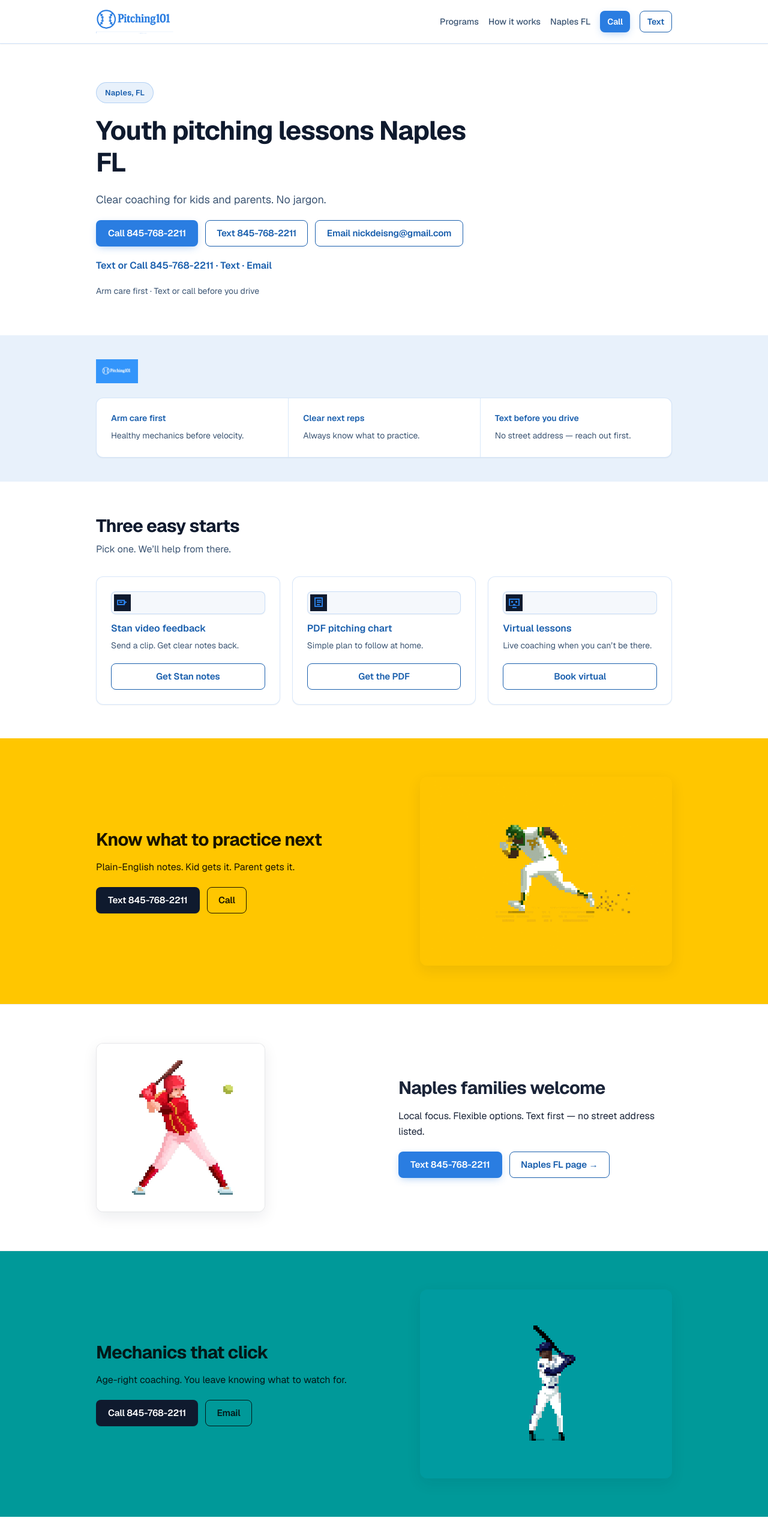
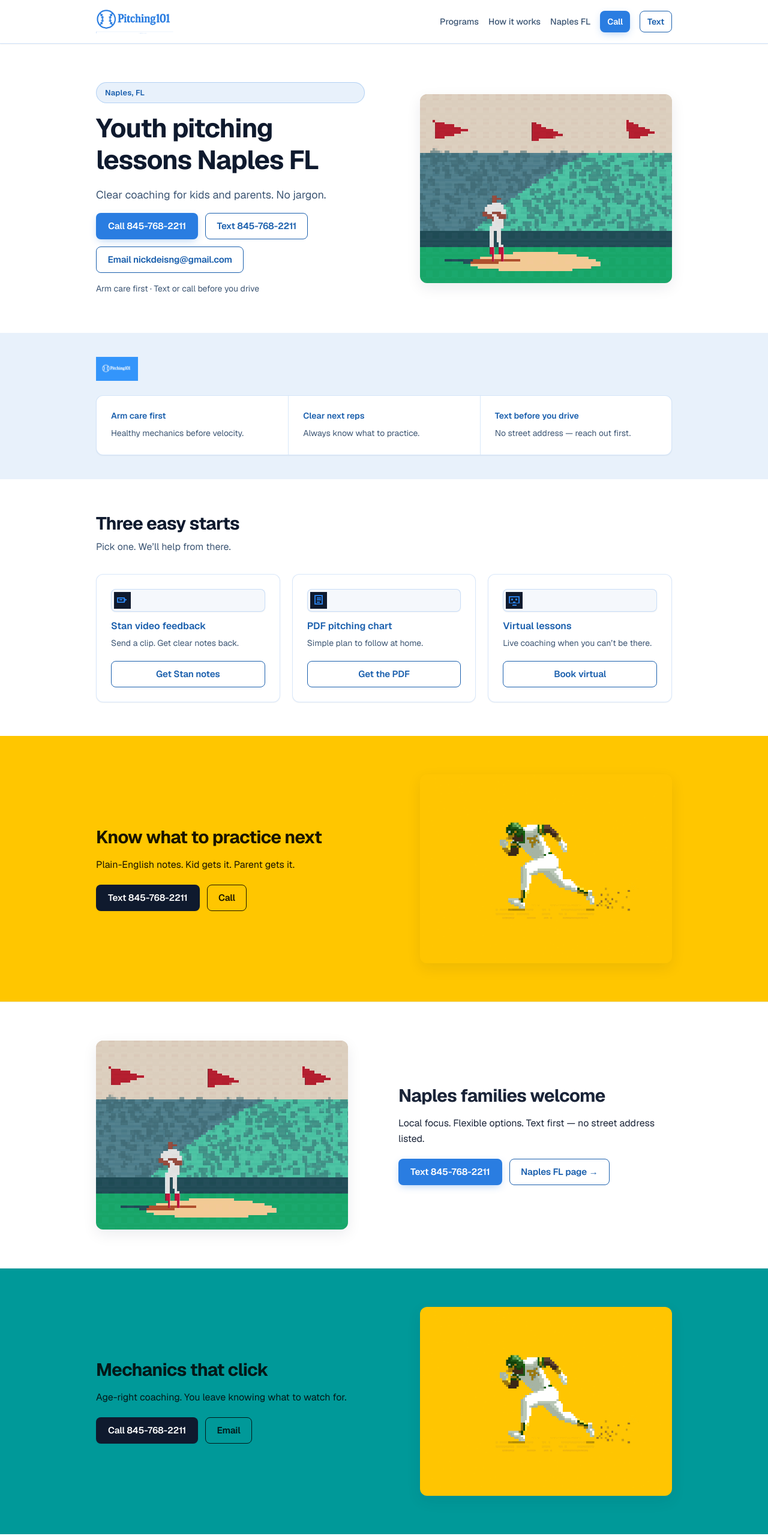
Before and after one commit to Pitching101/pitching101-web, a Next.js app: page / in a window 1280 px wide. Shown: the top 2566 px of the page at 60% size. Built offline with nearby package versions, Linux system fonts and the light colour scheme.

Commit message:
Hero pitcher RIGHT; drop hitting + GIF-only bands
Place pixel-pitcher.gif on the white hero right beside short copy/CTAs.
Keep only pitcher and runner art in text+media rows; remove batter/swing
and the full-bleed scenic GIF section. Naples SEO page uses pitcher too.

```diff
--- a/src/app/globals.css
+++ b/src/app/globals.css
@@ -559,6 +559,7 @@ button:focus-visible {
 .media-frame-yellow { background: #ffc600; }
 .media-frame-teal { background: #009999; }
 .media-frame-white { background: #ffffff; border: 1px solid color-mix(in srgb, var(--ink) 10%, transparent); }
+.media-frame-stadium { background: #dbcebd; }
 .asset-band-yellow .ui-title,
 .asset-band-teal .ui-title,
 .asset-band-white .ui-title { color: inherit; }
--- a/src/app/naples-fl-pitching-lessons/page.tsx
+++ b/src/app/naples-fl-pitching-lessons/page.tsx
@@ -34,12 +34,13 @@ export default function NaplesPitchingLessonsPage() {
         </p>
         <div className="media-frame media-frame-white inline-flex overflow-hidden">
           <Image
-            src="/assets/pixel-batter.jpg"
-            alt="Pixel art baseball batter"
+            src="/assets/pixel-pitcher.gif"
+            alt="Pixel art pitcher delivery"
             width={72}
             height={72}
             className="h-[72px] w-[72px]"
             style={{ imageRendering: "pixelated" }}
+            unoptimized
           />
         </div>
         <p className="ui-chip px-3.5 py-1.5">Naples · Collier County</p>
--- a/src/app/page.tsx
+++ b/src/app/page.tsx
@@ -33,10 +33,10 @@ const programs = [
 export default function HomePage() {
   return (
     <>
-      {/* 1. WHITE — conversion hero */}
+      {/* 1. WHITE — hero: text LEFT, pitcher RIGHT */}
       <section className="text-band">
-        <div className="mx-auto max-w-5xl px-5 py-12 sm:px-8 sm:py-16">
-          <Reveal className="mx-auto max-w-2xl space-y-5 text-center sm:mx-0 sm:text-left">
+        <div className="content-row">
+          <Reveal from="left" className="content-row-copy">
             <p className="ui-chip px-3.5 py-1.5">Naples, FL</p>
             <h1 className="ui-title ui-title-lg">
               Youth pitching lessons Naples FL
@@ -44,24 +44,23 @@ export default function HomePage() {
             <p className="text-lg leading-relaxed text-ink-soft">
               Clear coaching for kids and parents. No jargon.
             </p>
-            <ContactCtas className="justify-center sm:justify-start" />
-            <p className="text-base font-semibold text-blue-dark">
-              Text or Call{" "}
-              <a href="tel:8457682211" className="hover:underline">
-                845-768-2211
-              </a>
-              {" · "}
-              <a href="sms:8457682211" className="hover:underline">
-                Text
-              </a>
-              {" · "}
-              <a href="mailto:nickdeisng@gmail.com" className="hover:underline">
-                Email
-              </a>
-            </p>
+            <ContactCtas className="justify-start" />
             <p className="text-sm text-ink-soft">
               Arm care first · Text or call before you drive
             </p>
+          </Reveal>
+          <Reveal from="right" delayMs={80} className="content-row-media">
+            <div className="media-frame media-frame-stadium">
+              <Image
+                src="/assets/pixel-pitcher.gif"
+                alt="Pixel art pitcher delivery"
+                width={800}
+                height={600}
+                className="row-gif"
+                unoptimized
+                priority
+              />
+            </div>
           </Reveal>
         </div>
       </section>
@@ -106,7 +105,7 @@ export default function HomePage() {
         </div>
       </section>
 
-      {/* 4. COLORED yellow — GIF RIGHT */}
+      {/* 4. COLORED yellow — runner RIGHT */}
       <section className="asset-band-yellow" aria-label="Clear next reps">
         <div className="content-row">
           <Reveal from="left" className="content-row-copy">
@@ -138,7 +137,7 @@ export default function HomePage() {
         </div>
       </section>
 
-      {/* 5. WHITE batter — GIF LEFT (alternate) */}
+      {/* 5. WHITE Naples — pitcher LEFT (alternate) */}
       <section className="asset-band-white" aria-label="Naples families">
         <div className="content-row content-row-flip">
           <Reveal from="right" className="content-row-copy">
@@ -156,21 +155,21 @@ export default function HomePage() {
             </div>
           </Reveal>
           <Reveal from="left" delayMs={80} className="content-row-media">
-            <div className="media-frame media-frame-white">
+            <div className="media-frame media-frame-stadium">
               <Image
-                src="/assets/pixel-batter.jpg"
-                alt="Pixel art baseball batter"
-                width={640}
-                height={640}
-                className="row-still"
-                style={{ imageRendering: "pixelated" }}
+                src="/assets/pixel-pitcher.gif"
+                alt="Pixel art pitcher delivery"
+                width={800}
+                height={600}
+                className="row-gif"
+                unoptimized
               />
             </div>
           </Reveal>
         </div>
       </section>
 
-      {/* 6. COLORED teal — GIF RIGHT */}
+      {/* 6. COLORED teal — runner RIGHT */}
       <section className="asset-band-teal" aria-label="Mechanics">
         <div className="content-row">
           <Reveal from="left" className="content-row-copy">
@@ -190,8 +189,8 @@ export default function HomePage() {
           <Reveal from="right" delayMs={80} className="content-row-media">
             <div className="media-frame media-frame-teal">
               <Image
-                src="/assets/pixel-swing-teal.gif"
-                alt="Pixel art batter swinging"
+                src="/assets/pixel-runner.gif"
+                alt="Pixel art baseball runner"
                 width={800}
                 height={600}
                 className="row-gif"
@@ -202,7 +201,7 @@ export default function HomePage() {
         </div>
       </section>
 
-      {/* 7. WHITE how-it-works — short steps, then media LEFT (#4 alternate) */}
+      {/* 7. WHITE how-it-works — runner LEFT (alternate) */}
       <section id="how-it-works" className="text-band scroll-mt-24">
         <div className="content-row content-row-flip">
           <Reveal from="right" className="content-row-copy">
@@ -236,23 +235,7 @@ export default function HomePage() {
         </div>
       </section>
 
-      {/* 8. COLORED — full-bleed pitcher, no text */}
-      <section
-        className="asset-band-stadium asset-band-bleed"
-        aria-label="Pixel pitcher scenic"
-      >
-        {/* eslint-disable-next-line @next/next/no-img-element */}
-        <img
-          src="/assets/pixel-pitcher.gif"
-          alt="Pixel art pitcher delivery in a stadium"
-          className="bleed-gif"
-          width={1280}
-          height={720}
-          decoding="async"
-        />
-      </section>
-
-      {/* 9. WHITE — closing */}
+      {/* 8. WHITE — closing */}
       <section className="text-band">
         <div className="mx-auto max-w-5xl px-5 py-12 text-center sm:px-8 sm:py-16">
           <Reveal className="space-y-5">
```
